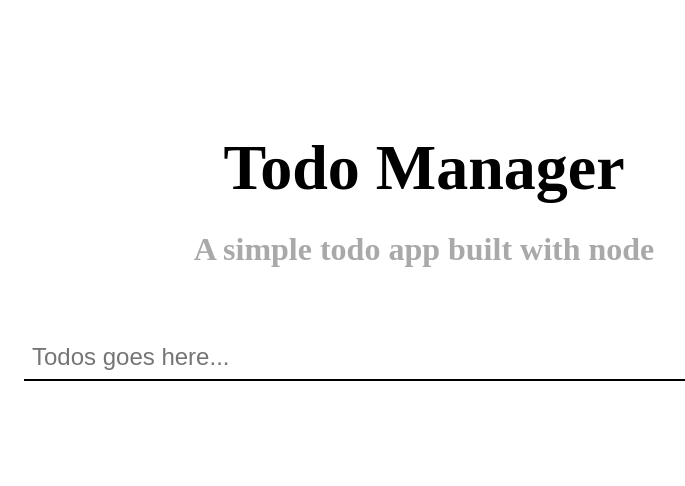
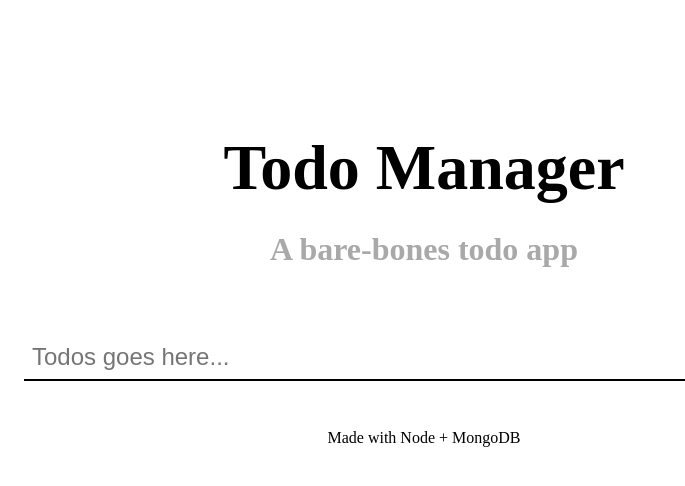
Before and after one commit to Schmidt-Aaron/todo-node, a website: page views/index.html in a window 1280 px wide. Shown: the whole page, without its empty margins (216-901 px from the left). Drawn offline with nearby package versions, Linux system fonts and the light colour scheme; no server answers.

Commit message:
added readme

```diff
--- a/views/index.html
+++ b/views/index.html
@@ -10,13 +10,16 @@
 <body>
   <header>
     <h1>Todo Manager</h1>
-    <h2>A simple todo app built with node</h2>
+    <h2>A bare-bones todo app</h2>
   </header>
   <section class="form">
     <input type="text" id="todoInput" placeholder="Todos goes here...">
   </section>
   <ul class="list">
   </ul>
+  <footer>
+    <p>Made with Node + MongoDB</p>
+  </footer>
   <script src="https://unpkg.com/axios/dist/axios.min.js"></script>
   <script src="/app.js"></script>
 </body>
```
Also changed, not shown: README.md (added).
